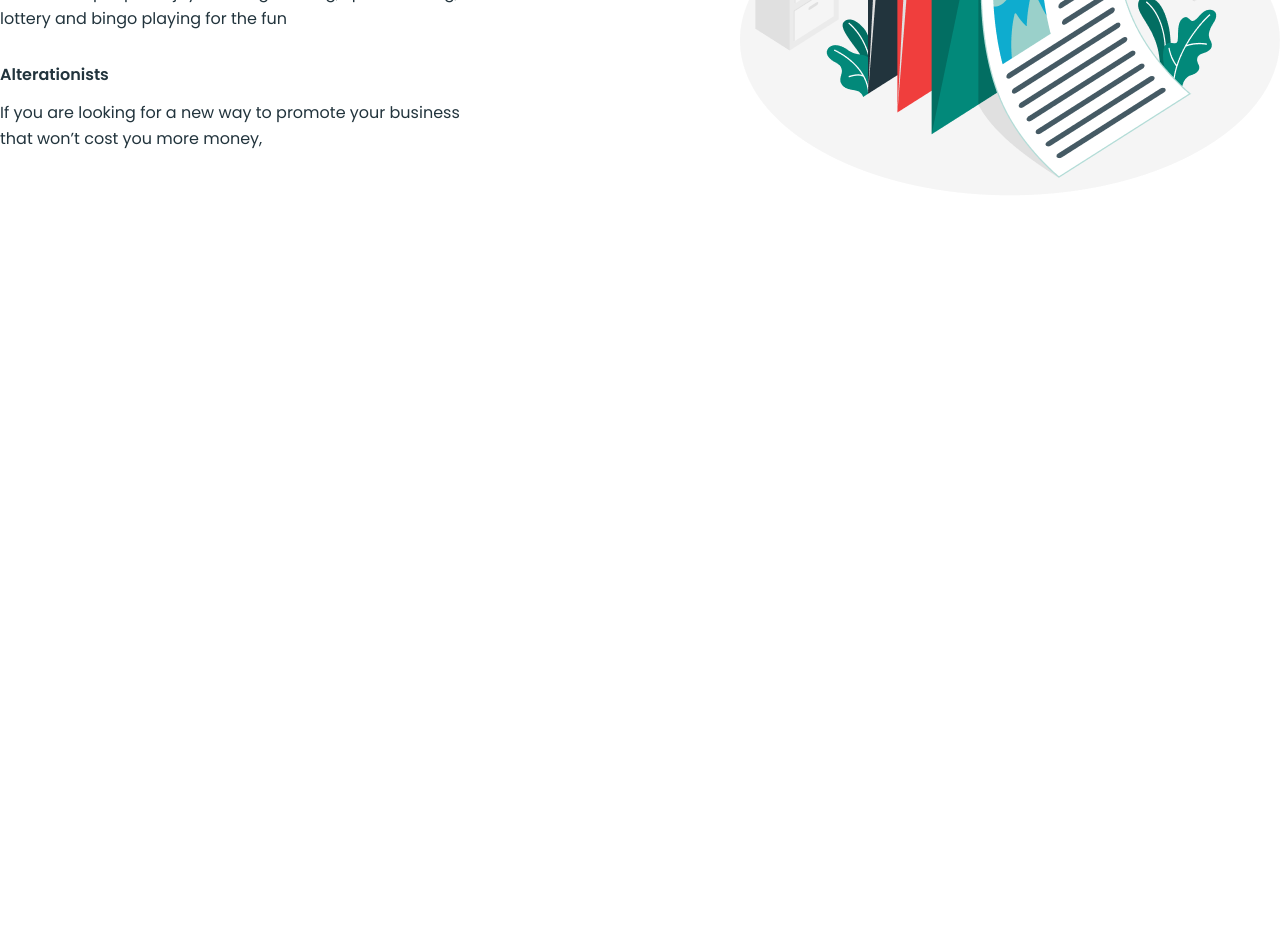
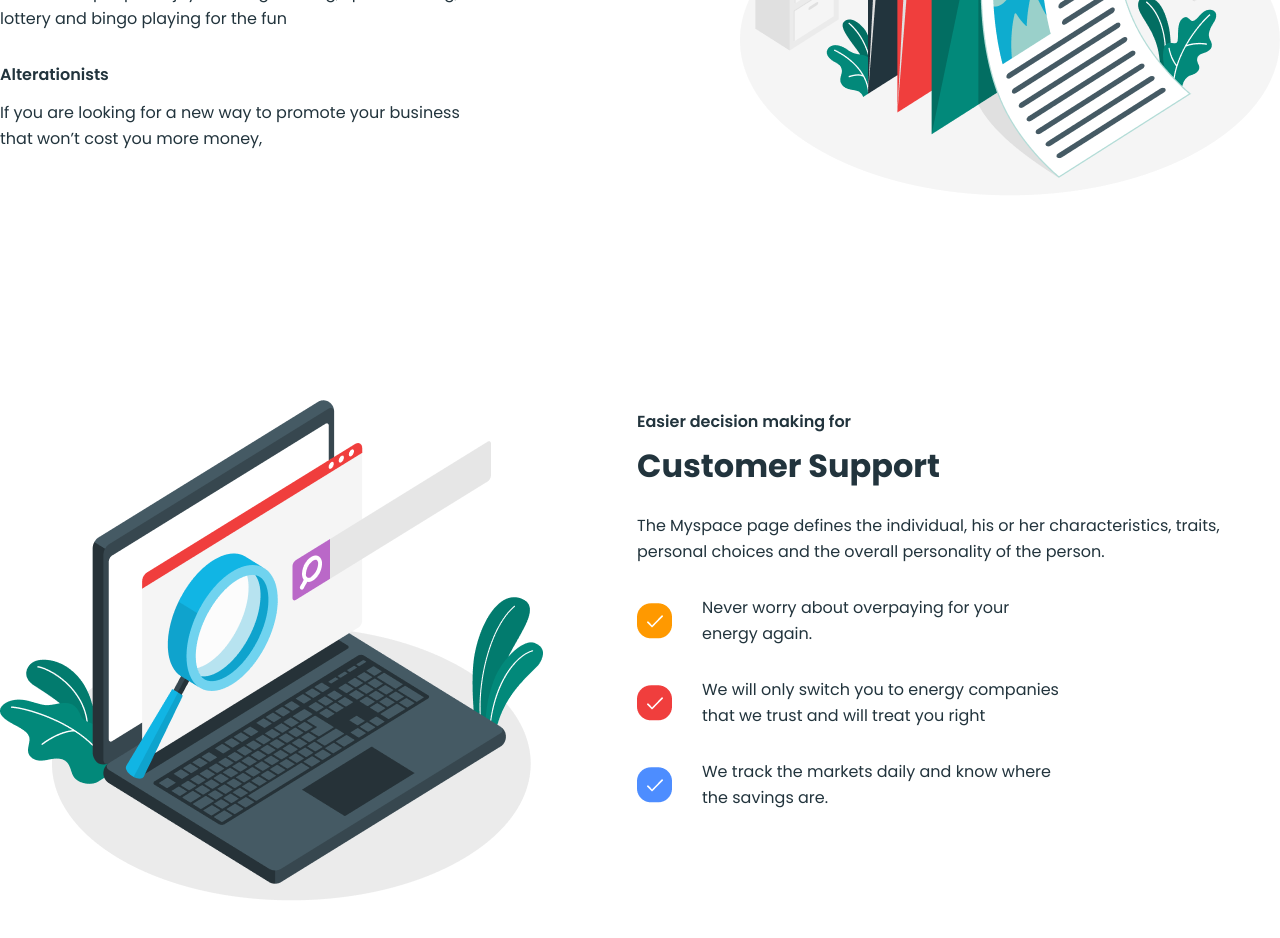
Before and after one commit to furqatbek13/Product, a plain HTML site: page index.html in a window 1280 px wide. Shown: the part 1765-2703 px from the top of the page. Before the commit the page ends 2065 px from the top, so only its background shows below. Drawn offline with Linux system fonts and the light colour scheme.

Commit message:
section-4 tugadi

```diff
--- a/index.html
+++ b/index.html
@@ -101,6 +101,33 @@
                 </div>
             </div>
         </section>
+        <section class="section-4">
+            <div class="customer_descriptions continer">
+                <div>
+                    <img src="./images/amico3.png" alt="">
+                </div>
+                <div class="customer_right">
+                    <h5>Easier decision making for</h5>
+                    <h2>Customer Support</h2>
+                    <p>The Myspace page defines the individual, his or her characteristics, traits, personal choices and the overall personality of the person. </p>
+                    <div>
+                        <div class="customer_right_never">
+                            <img src="./images/Group 13.png" alt="">
+                            <span>Never worry about overpaying for your energy again. </span>
+                        </div>
+                        <div class="customer_right_never">
+                            <img src="./images/icon13.png" alt="">
+                            <span>We will only switch you to energy companies that we trust and will treat you right </span>
+                        </div>
+                        <div class="customer_right_never">
+                            <img src="./images/Group 13 Copy.png" alt="">
+                            <span>We track the markets daily and know where the savings are. </span>
+                        </div>
+                    </div>
+                </div>
+            </div>
+
+        </section>
     </main>
 </body>
 
--- a/style/main.scss
+++ b/style/main.scss
@@ -261,7 +261,8 @@ header {
             color: rgba(255, 255, 255, 1);
             cursor: pointer;
         }
-        button:hover{
+
+        button:hover {
             background-color: transparent;
             border: 1px solid rgba(2, 137, 122, 1);
             color: rgba(2, 137, 122, 1);
@@ -270,18 +271,21 @@ header {
     }
 
 }
-.section-3{
+
+.section-3 {
     width: 100%;
     height: 100%;
     padding: 100px 0px;
-    .management_descriptions{
+
+    .management_descriptions {
         display: flex;
         justify-content: space-between;
     }
-    .management_descriptions_left{
+
+    .management_descriptions_left {
         padding: 10px 0px;
 
-        h4{
+        h4 {
             font-family: Poppins;
             font-size: 16px;
             font-weight: 600;
@@ -290,7 +294,8 @@ text-align: left;
             color: var(--titlecolor);
             padding-bottom: 8px;
         }
-        h2{
+
+        h2 {
             font-family: Poppins;
             font-size: 32px;
             font-weight: 700;
@@ -299,7 +304,8 @@ text-align: left;
             color: var(--titlecolor);
             padding-bottom: 23px;
         }
-        p{
+
+        p {
             font-family: Poppins;
             font-size: 16px;
             font-weight: 400;
@@ -309,7 +315,8 @@ color: var(--titlecolor);
             width: 486px;
             padding-bottom: 30px;
         }
-        h5{
+
+        h5 {
             font-family: Poppins;
             font-size: 16px;
             font-weight: 600;
@@ -320,3 +327,63 @@ padding-bottom: 12px;
         }
     }
 }
+
+.section-4 {
+    width: 100%;
+    height: 100vh;
+    padding: 100px 0px;
+
+    .customer_descriptions {
+        display: flex;
+        gap: 94px;
+
+        .customer_right {
+            padding: 10px 0px;
+
+            h5 {
+                font-family: Poppins;
+                font-size: 16px;
+                font-weight: 600;
+                line-height: 24px;
+                text-align: left;
+                color: var(--titlecolor);
+                padding-bottom: 8px;
+            }
+
+            h2 {
+                font-family: Poppins;
+                font-size: 32px;
+                font-weight: 700;
+                line-height: 48px;
+                text-align: left;
+                color: var(--titlecolor);
+                padding-bottom: 23px;
+            }
+
+            p {
+                font-family: Poppins;
+                font-size: 16px;
+                font-weight: 400;
+                line-height: 26px;
+                text-align: left;
+                color: var(--titlecolor);
+                padding-bottom: 30px;
+            }
+            .customer_right_never{
+                display: flex;
+                align-items: center;
+                gap: 30px;
+                margin-bottom: 30px;
+                span{
+                    font-family: Poppins;
+font-size: 16px;
+font-weight: 400;
+line-height: 26px;
+text-align: left;
+color: var(--titlecolor);
+width: 365px;
+                }
+            }
+        }
+    }
+}
```
Also changed, not shown: images/Group 13 Copy.png (added), images/Group 13.png (added), images/icon13.png (added), style/main.css, 1 other file. Lines whose indentation alone changed are shown as unchanged.
